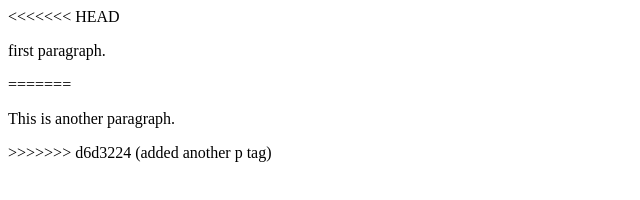
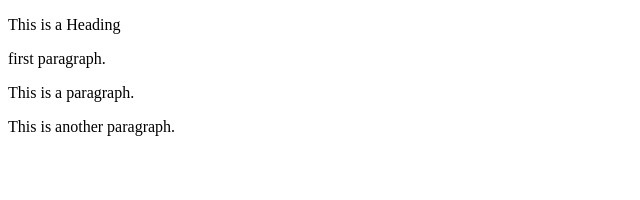
Before and after one commit to eugenewongyj/learning-git2, a plain HTML site: page index.html in a window 1280 px wide. Shown: the whole page, without its empty margins (0-640 px from the left). Drawn offline with Linux system fonts and the light colour scheme.

Commit message:
Update index.html

```diff
--- a/index.html
+++ b/index.html
@@ -4,10 +4,9 @@
     <title>Page Title</title>
   </head>
   <body>
-<<<<<<< HEAD
+    <p>This is a Heading</p>
     <p>first paragraph.</p>
-=======
+    <p>This is a paragraph.</p>
     <p>This is another paragraph.</p>
->>>>>>> d6d3224 (added another p tag)
   </body>
 </html>
```
